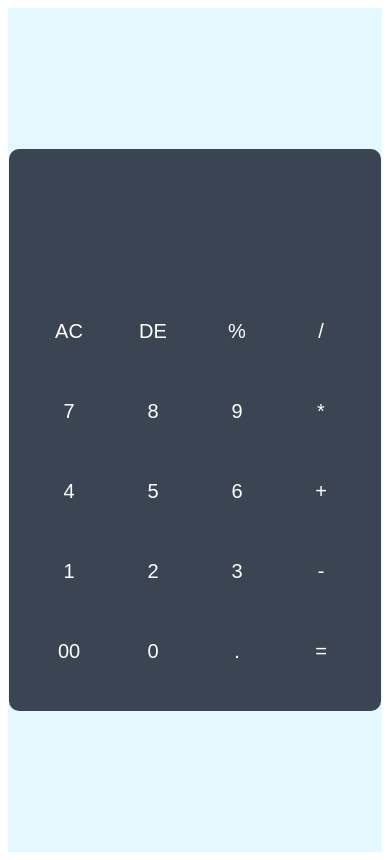
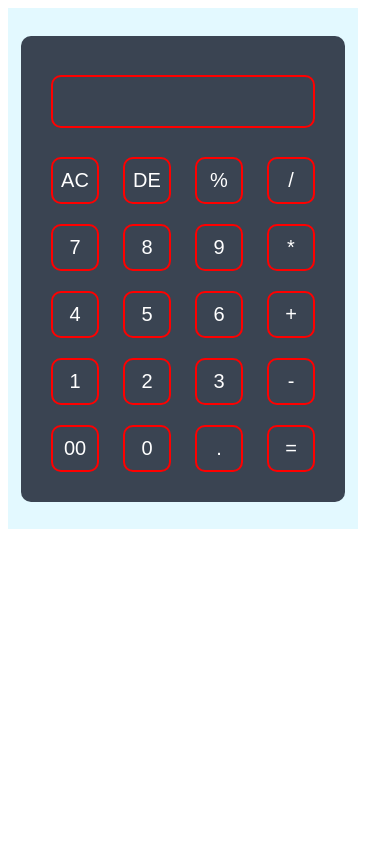
Before and after one commit to Suraj-eng-ai/calculator-made-by-suraj, a plain HTML site: page index.html in a window 390 px wide. Drawn offline with Linux system fonts and the light colour scheme.

Commit message:
suraj
suraj

```diff
--- a/style.css
+++ b/style.css
@@ -36,3 +36,37 @@ form .display input{
   flex: 1;
   font-size: 45px;
 }
+@media only screen and (max-width: 600px) {
+  .container {
+    width: 350px;
+    height: 521px;
+    background: #e3f9ff;
+    display: flex;
+    align-items: center;
+    justify-content: center;
+
+}
+form .display {
+  display: flex;
+  justify-content: flex-end;
+  margin: 9px 0;
+}
+form .display input {
+  text-align: center;
+  flex: 1;
+  font-size: 30px;
+}
+.culculator form input {
+  border: 2px solid red;
+  /* border: 0; */
+  outline: 0;
+  width: 48px;
+  height: 47px;
+  border-radius: 10px;
+  background: transparent;
+  font-size: 20px;
+  color: #fff;
+  cursor: pointer;
+  margin: 10px;
+}
+}
```
